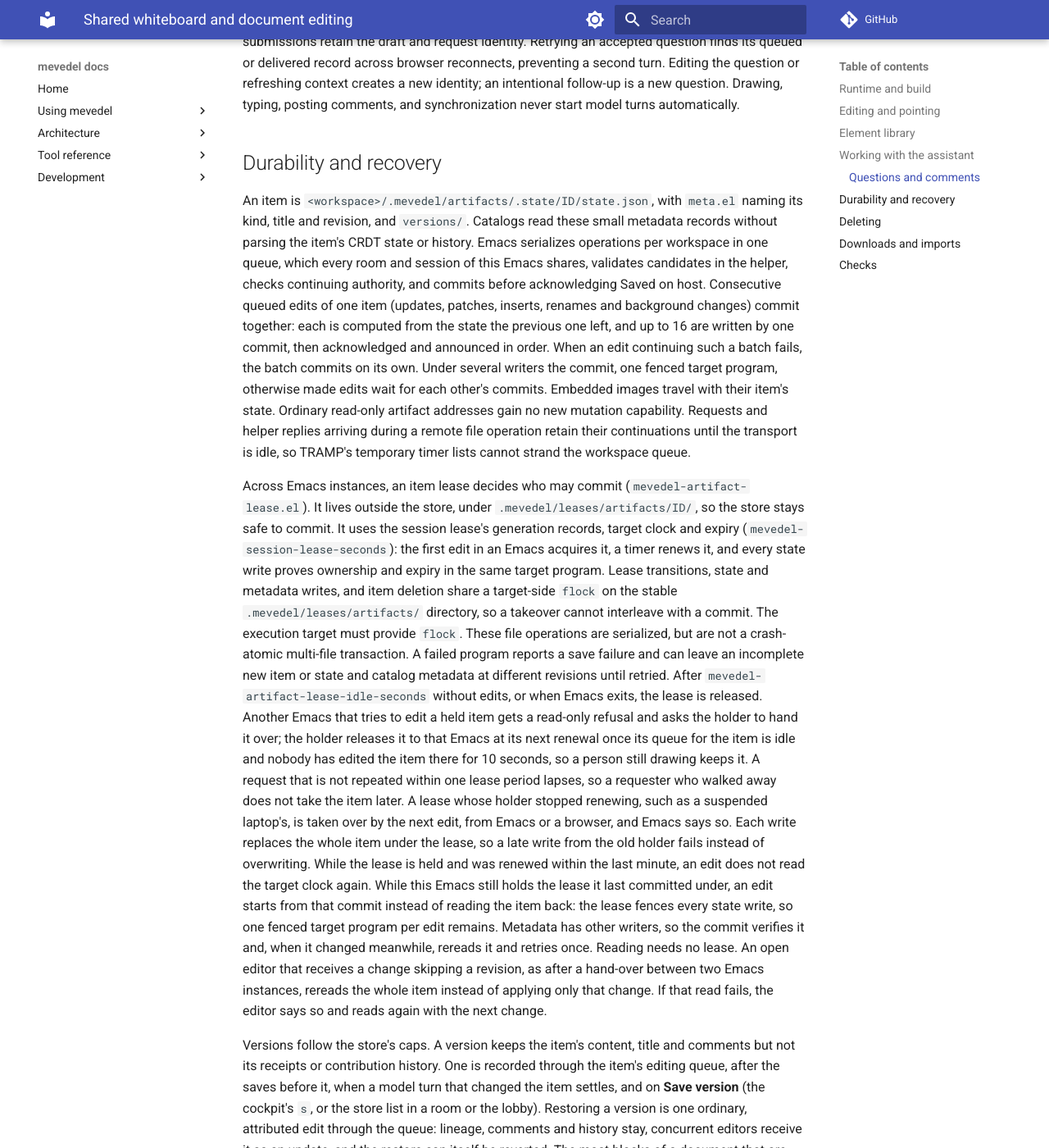
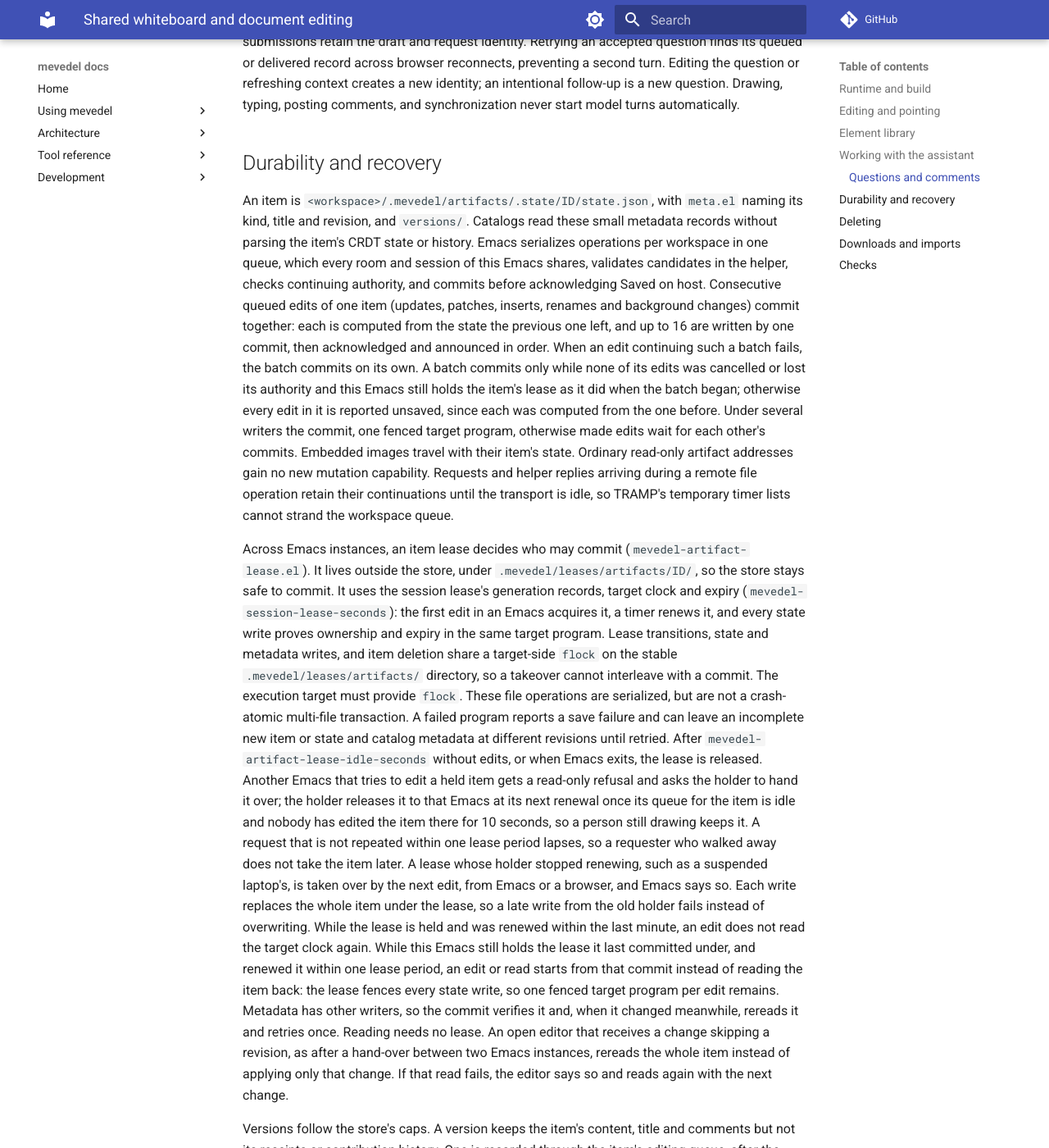
Before and after one commit to FrauH0lle/mevedel, an MkDocs documentation site: the page built from docs/shared-editing.md, in a window 1280 px wide and 1400 px high, scrolled down 12010 px. Shown: the whole window at 82% size. Built offline with MkDocs 1.6.1 and Material for MkDocs 9.7.7, drawn with Linux system fonts in a browser that asks for light colours; comment, search, counter and statistics services are not loaded.

Commit message:
fix(shared-editing): Commit a batch only under the lease it was computed in
Review of the batched commits found four ways a batch could commit or
settle wrongly:

- The next edit started from the carried state without checking the
  item's lease.  Its drain can claim a new generation, so after a
  suspend longer than the lease another Emacs's commit in between was
  overwritten (reproduced: edits A and B acknowledged, a foreign title
  lost).
- A stop requested while a batch committed on its own was dropped, and
  the stale flag stopped the runtime at the next successful commit.
- Cancelling or revoking a batched edit was ignored.
- A helper reply that failed to parse finished its job, now able to
  commit a batch, from inside the process filter.

Each edit now records the lease holding it was admitted under; the
batch's tip, from which the next edit starts and which a commit
writes, is refused unless every edit is still current and the holding
is unchanged.  The carried state is that tip, so `:carry' goes.  A
lease token also lapses once the lease went a whole lease period
without renewal, so a read after a suspend does not serve the cache
of a lease that may have expired unnoticed.  Commit cache entries of
items no longer held are dropped when another commits.

* mevedel-artifact-lease.el (mevedel-artifact-lease-held): Lapse with
the lease period.
* mevedel-shared-editing.el (mevedel-shared-editing--batch-tip): New.
(mevedel-shared-editing--committed): Never match a nil token.
(mevedel-shared-editing--store): Drop stale entries.
(mevedel-shared-editing--defer, mevedel-shared-editing--settle-batch)
(mevedel-shared-editing-stop): Drop `:carry'.
(mevedel-shared-editing--flush-batch): Commit the checked tip; honour a
stop requested meanwhile.
(mevedel-shared-editing--finish): Cancel the timeout first; skip a job
a stop settled.
(mevedel-shared-editing--accept): Check the batch before committing.
(mevedel-shared-editing--process): Finish a reply error from a timer.
(mevedel-shared-editing--drain): Record the holding; start from the tip.
* docs/shared-editing.md: Describe it.
* test/test-mevedel-shared-editing.el (mevedel-shared-editing--defer):
Cover a lost lease, a cancelled edit and a stop during the flush.

```diff
--- a/docs/shared-editing.md
+++ b/docs/shared-editing.md
@@ -568,7 +568,11 @@
 (updates, patches, inserts, renames and background changes) commit together:
 each is computed from the state the previous one left, and up to 16 are
 written by one commit, then acknowledged and announced in order. When an edit
-continuing such a batch fails, the batch commits on its own. Under several
+continuing such a batch fails, the batch commits on its own. A batch commits
+only while none of its edits was cancelled or lost its authority and this
+Emacs still holds the item's lease as it did when the batch began; otherwise
+every edit in it is reported unsaved, since each was computed from the one
+before. Under several
 writers the commit, one fenced target program, otherwise made edits wait for
 each other's commits. Embedded images travel with their item's
 state. Ordinary read-only artifact addresses gain no new mutation capability.
@@ -602,8 +606,8 @@
 fails instead of overwriting.
 While the lease is held and was renewed within the last minute, an edit does
 not read the target clock again. While this Emacs still holds the lease it
-last committed under, an edit starts from that commit instead of reading the
-item back: the lease fences every state write, so one fenced target program
+last committed under, and renewed it within one lease period, an edit or read
+starts from that commit instead of reading the item back: the lease fences every state write, so one fenced target program
 per edit remains. Metadata has other writers, so the commit verifies it and,
 when it changed meanwhile, rereads it and retries once. Reading needs no lease. An open editor that
 receives a change skipping a revision, as after a hand-over between two Emacs
```
Also changed, not shown: 3 other files.
